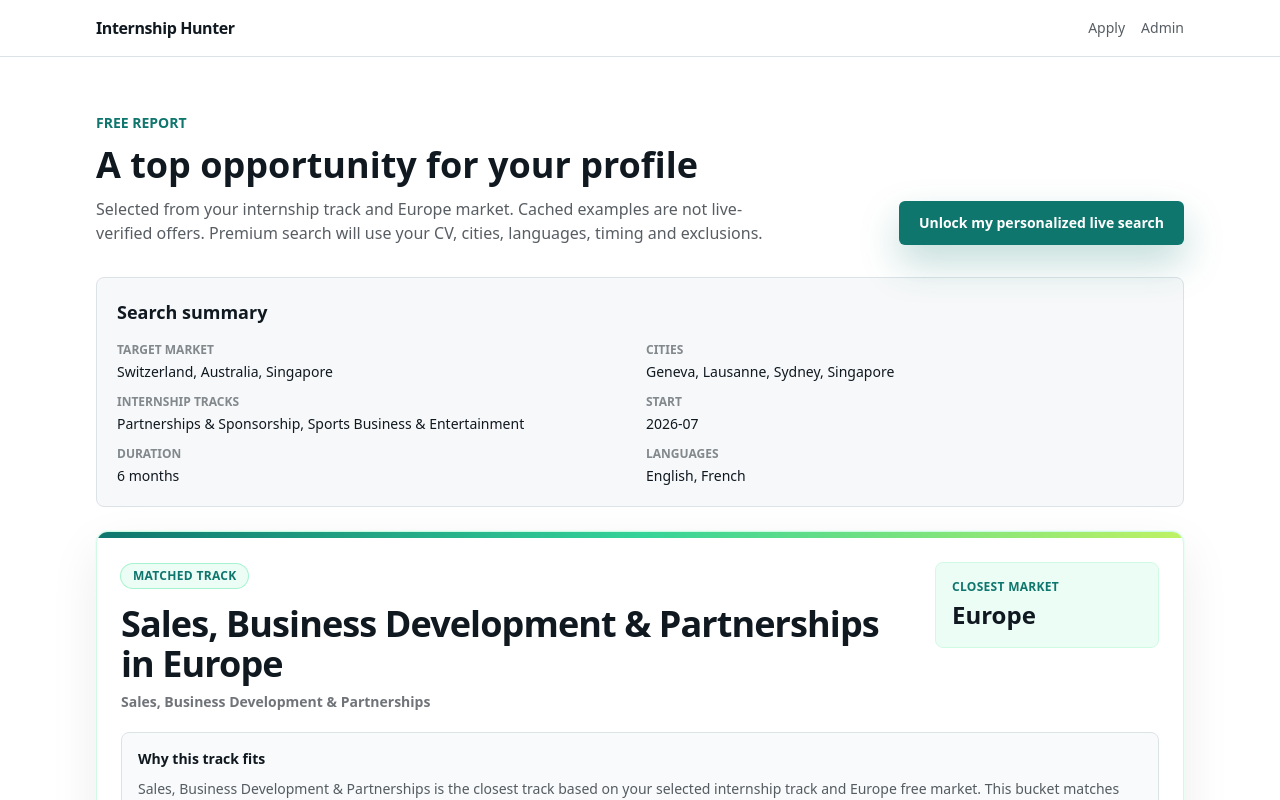
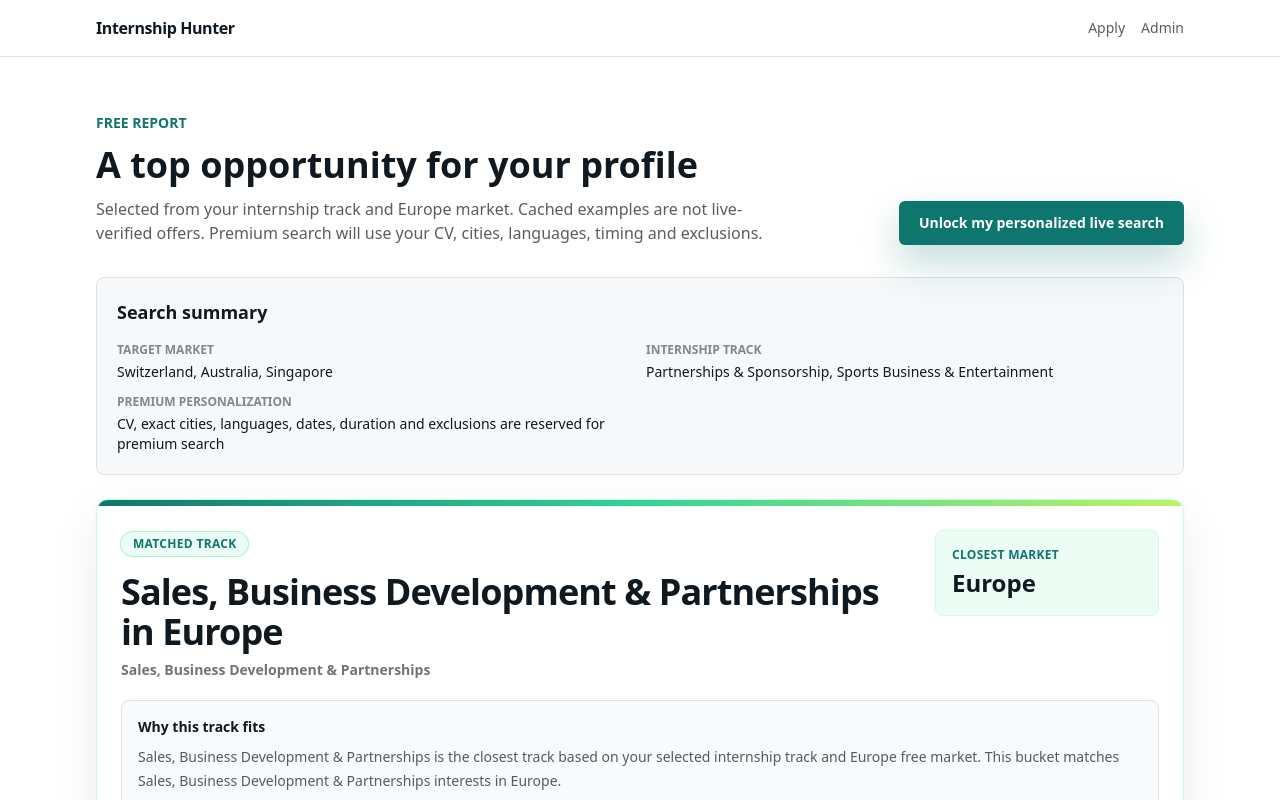
Before and after one commit to paulcuillerot-star/internshiphunter, a Next.js app: page /report/1 in a window 1280 px wide. Shown: the top 800 px of the page. Built offline with nearby package versions, Linux system fonts and the light colour scheme; no server answers.

Commit message:
Simplify free report search summary

```diff
--- a/components/SearchSummary.tsx
+++ b/components/SearchSummary.tsx
@@ -2,12 +2,9 @@ import type { CandidateProfile } from "@/lib/types";
 
 export function SearchSummary({ profile }: { profile: CandidateProfile }) {
   const rows = [
-    ["Target market", profile.targetCountries.join(", ")],
-    ["Cities", profile.targetCities.join(", ") || "Flexible"],
-    ["Internship tracks", profile.desiredRoles.join(", ")],
-    ["Start", profile.internshipStartDate || "Flexible"],
-    ["Duration", profile.internshipDuration || "Flexible"],
-    ["Languages", profile.languagesSpoken.join(", ") || "Not specified"]
+    ["Target market", profile.targetCountries.join(", ") || "Europe"],
+    ["Internship track", profile.desiredRoles.join(", ")],
+    ["Premium personalization", "CV, exact cities, languages, dates, duration and exclusions are reserved for premium search"]
   ];
 
   return <section className="rounded-lg border border-line bg-mist p-5"><h2 className="text-lg font-bold text-ink">Search summary</h2><dl className="mt-4 grid gap-3 sm:grid-cols-2">{rows.map(([label, value]) => <div key={label}><dt className="text-xs font-semibold uppercase text-ink/50">{label}</dt><dd className="mt-1 text-sm text-ink">{value}</dd></div>)}</dl></section>;
```
